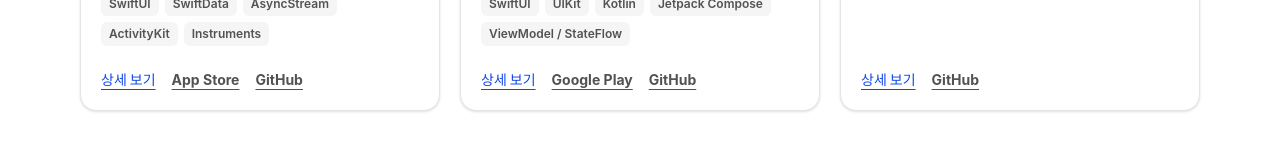
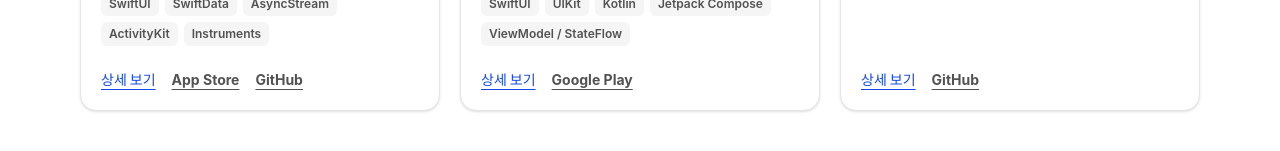
Before and after one commit to wodud1107/portfolio, a Vue app: page /projects in a window 1280 px wide. Shown: the part 1115-1266 px from the top of the page. Built offline with nearby package versions, Linux system fonts and the light colour scheme.

Commit message:
fix: 비공개 저장소 링크 연결 제거

```diff
--- a/src/data/projects.ts
+++ b/src/data/projects.ts
@@ -136,7 +136,6 @@ export const projects: Project[] = [
         label: 'Google Play',
         href: 'https://play.google.com/store/apps/details?id=com.kjy.puzzole',
       },
-      { label: 'GitHub', href: 'https://github.com/wodud1107/Puzzole' },
     ],
     featuredSummary:
       'iOS 버전은 심사 결과를 기다리고 있으며, Android는 Google Play에 출시했습니다. 한 제품의 퍼즐 규칙과 진행 흐름을 중심에 두고, 플랫폼마다 달라지는 UI와 상태 관리의 경계를 나눴습니다.',
```
